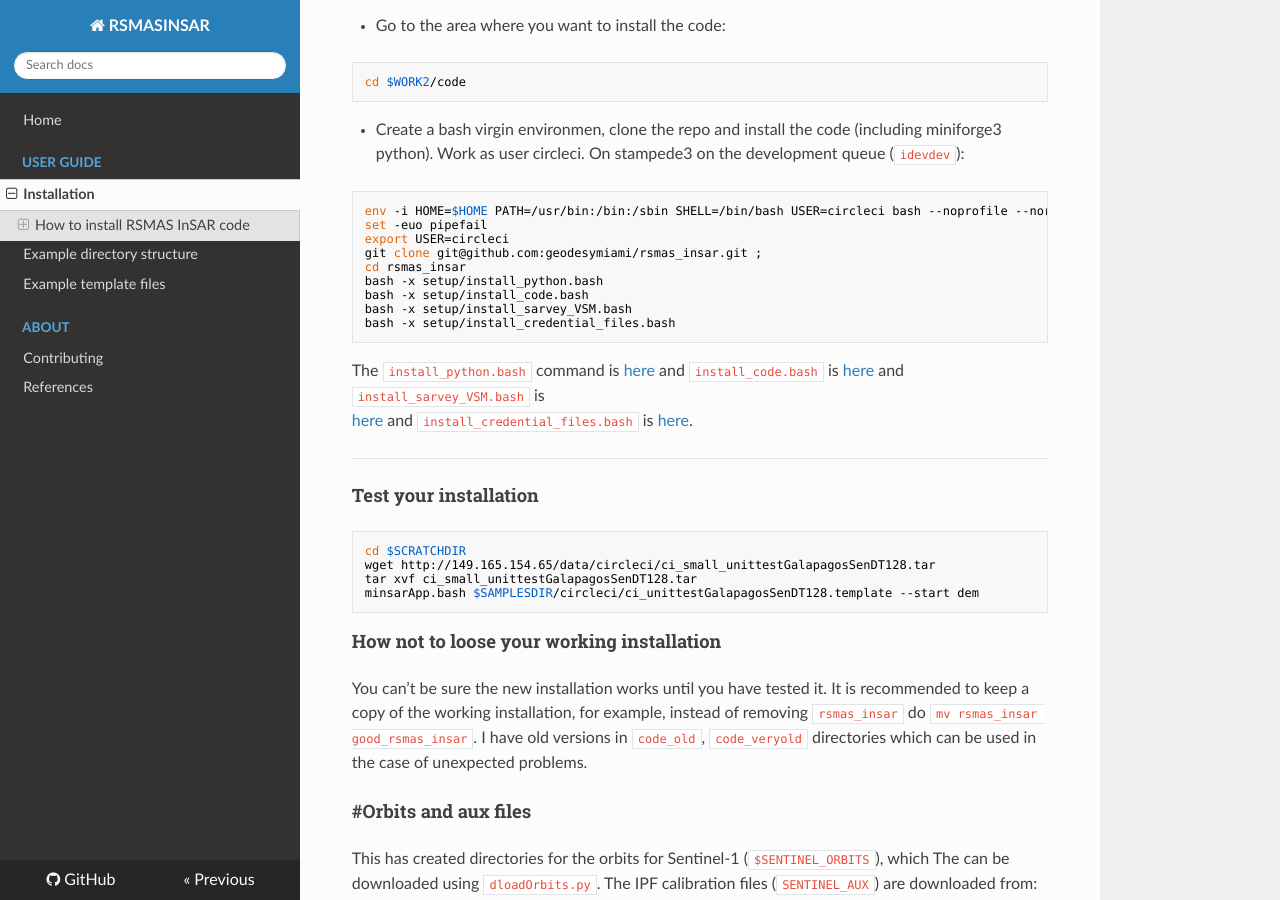
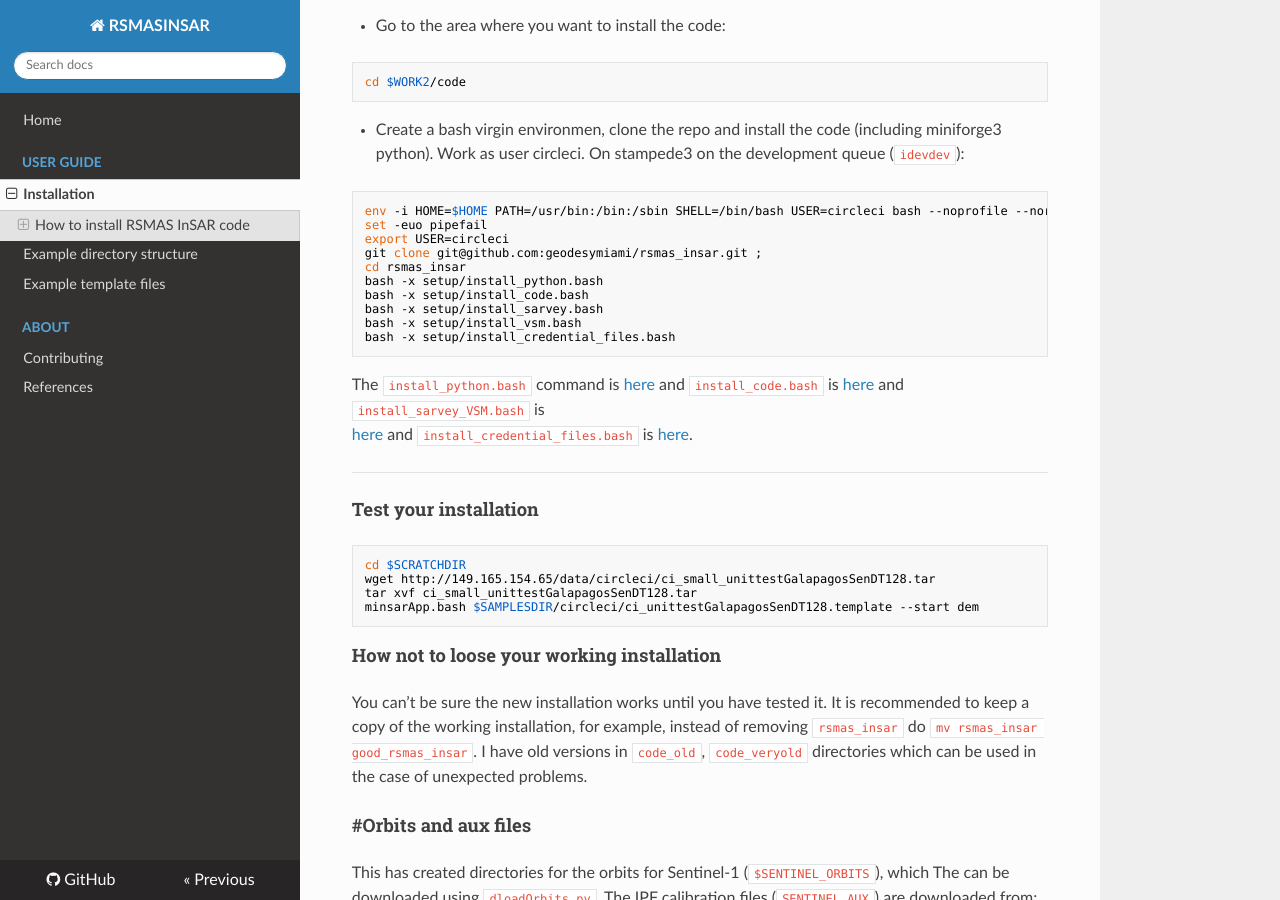
Before and after one commit to geodesymiami/rsmas_insar, an MkDocs documentation site: the page built from docs/installation.md, in a window 1280 px wide and 900 px high, scrolled down 466 px. Built offline with MkDocs 1.6.1, drawn with Linux system fonts in a browser that asks for light colours; nearby versions of some CDN libraries.

Commit message:
separated sarvey and vsm installation

````diff
--- a/docs/installation.md
+++ b/docs/installation.md
@@ -26,7 +26,8 @@ git clone git@github.com:geodesymiami/rsmas_insar.git ;
 cd rsmas_insar
 bash -x setup/install_python.bash
 bash -x setup/install_code.bash
-bash -x setup/install_sarvey_VSM.bash
+bash -x setup/install_sarvey.bash
+bash -x setup/install_vsm.bash
 bash -x setup/install_credential_files.bash
 ```
 The `install_python.bash` command is [here](https://github.com/geodesymiami/rsmas_insar/blob/master/setup/install_python.bash) and `install_code.bash`  is  [here](https://github.com/geodesymiami/rsmas_insar/blob/master/setup/install_code.bash) and `install_sarvey_VSM.bash`  is
````
